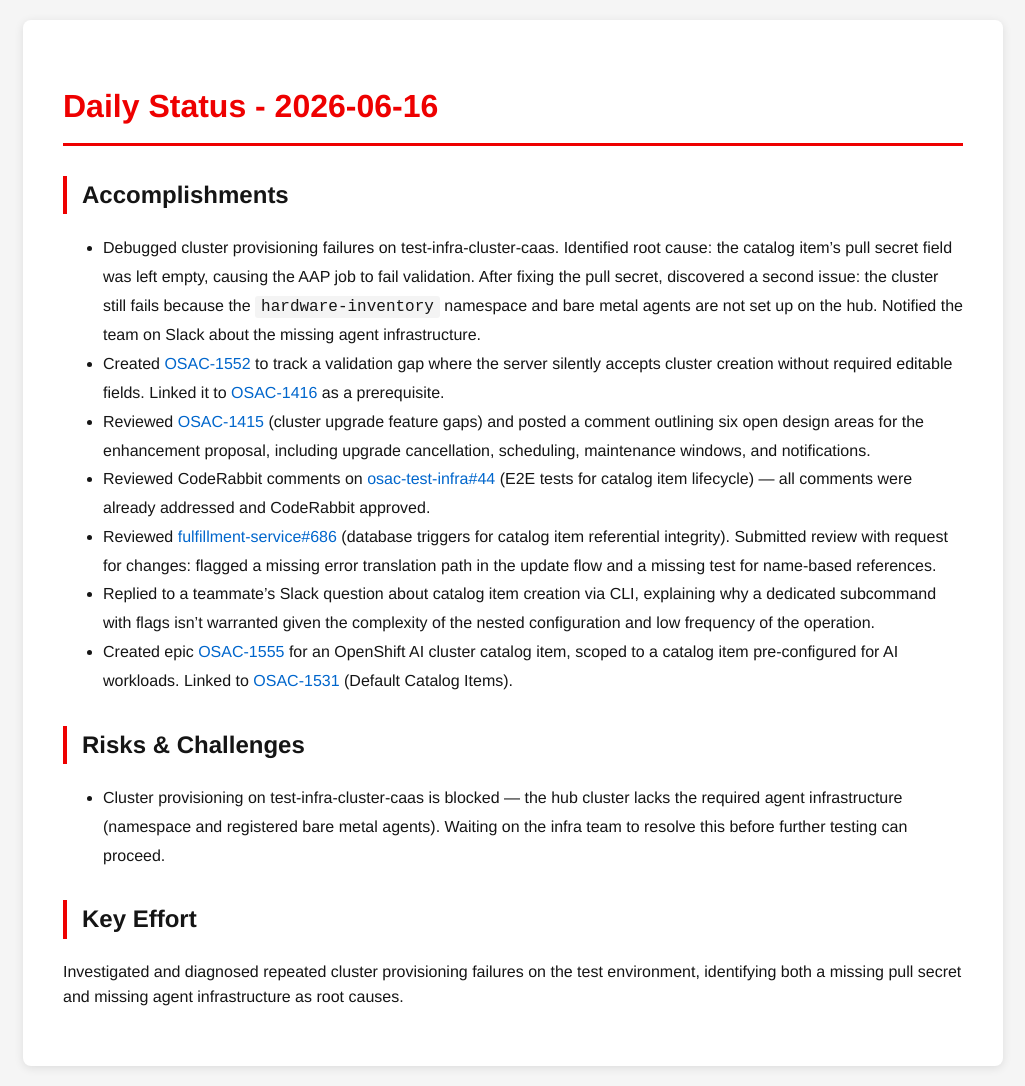
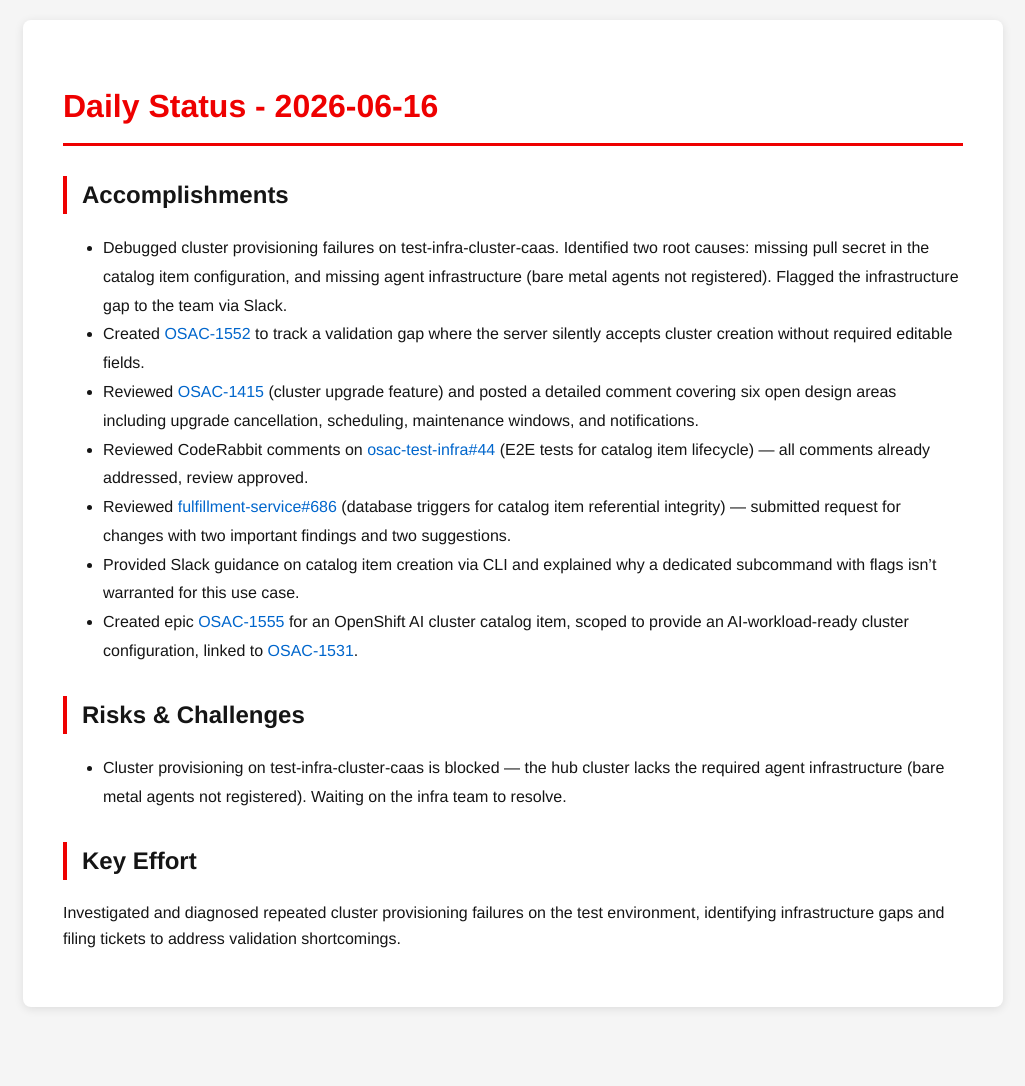
Before and after one commit to tzvatot/daily-status, a Jekyll site: the page built from 2026-06-16.md, in a window 1280 px wide. Shown: the whole page, without its empty margins (127-1152 px from the left). Built offline with Jekyll 4.4.1, drawn with Linux system fonts in a browser that asks for light colours; after the commit the page ends 1027 px from its top, so only the background shows below that.

Commit message:
Daily status update - 2026-06-16

```diff
--- a/2026-06-16.md
+++ b/2026-06-16.md
@@ -7,16 +7,16 @@ date: 2026-06-16
 # Daily Status - 2026-06-16
 
 ## Accomplishments
-- Debugged cluster provisioning failures on test-infra-cluster-caas. Identified root cause: the catalog item's pull secret field was left empty, causing the AAP job to fail validation. After fixing the pull secret, discovered a second issue: the cluster still fails because the `hardware-inventory` namespace and bare metal agents are not set up on the hub. Notified the team on Slack about the missing agent infrastructure.
-- Created [OSAC-1552](https://redhat.atlassian.net/browse/OSAC-1552) to track a validation gap where the server silently accepts cluster creation without required editable fields. Linked it to [OSAC-1416](https://redhat.atlassian.net/browse/OSAC-1416) as a prerequisite.
-- Reviewed [OSAC-1415](https://redhat.atlassian.net/browse/OSAC-1415) (cluster upgrade feature gaps) and posted a comment outlining six open design areas for the enhancement proposal, including upgrade cancellation, scheduling, maintenance windows, and notifications.
-- Reviewed CodeRabbit comments on [osac-test-infra#44](https://github.com/osac-project/osac-test-infra/pull/44) (E2E tests for catalog item lifecycle) — all comments were already addressed and CodeRabbit approved.
-- Reviewed [fulfillment-service#686](https://github.com/osac-project/fulfillment-service/pull/686) (database triggers for catalog item referential integrity). Submitted review with request for changes: flagged a missing error translation path in the update flow and a missing test for name-based references.
-- Replied to a teammate's Slack question about catalog item creation via CLI, explaining why a dedicated subcommand with flags isn't warranted given the complexity of the nested configuration and low frequency of the operation.
-- Created epic [OSAC-1555](https://redhat.atlassian.net/browse/OSAC-1555) for an OpenShift AI cluster catalog item, scoped to a catalog item pre-configured for AI workloads. Linked to [OSAC-1531](https://redhat.atlassian.net/browse/OSAC-1531) (Default Catalog Items).
+- Debugged cluster provisioning failures on test-infra-cluster-caas. Identified two root causes: missing pull secret in the catalog item configuration, and missing agent infrastructure (bare metal agents not registered). Flagged the infrastructure gap to the team via Slack.
+- Created [OSAC-1552](https://redhat.atlassian.net/browse/OSAC-1552) to track a validation gap where the server silently accepts cluster creation without required editable fields.
+- Reviewed [OSAC-1415](https://redhat.atlassian.net/browse/OSAC-1415) (cluster upgrade feature) and posted a detailed comment covering six open design areas including upgrade cancellation, scheduling, maintenance windows, and notifications.
+- Reviewed CodeRabbit comments on [osac-test-infra#44](https://github.com/osac-project/osac-test-infra/pull/44) (E2E tests for catalog item lifecycle) — all comments already addressed, review approved.
+- Reviewed [fulfillment-service#686](https://github.com/osac-project/fulfillment-service/pull/686) (database triggers for catalog item referential integrity) — submitted request for changes with two important findings and two suggestions.
+- Provided Slack guidance on catalog item creation via CLI and explained why a dedicated subcommand with flags isn't warranted for this use case.
+- Created epic [OSAC-1555](https://redhat.atlassian.net/browse/OSAC-1555) for an OpenShift AI cluster catalog item, scoped to provide an AI-workload-ready cluster configuration, linked to [OSAC-1531](https://redhat.atlassian.net/browse/OSAC-1531).
 
 ## Risks & Challenges
-- Cluster provisioning on test-infra-cluster-caas is blocked — the hub cluster lacks the required agent infrastructure (namespace and registered bare metal agents). Waiting on the infra team to resolve this before further testing can proceed.
+- Cluster provisioning on test-infra-cluster-caas is blocked — the hub cluster lacks the required agent infrastructure (bare metal agents not registered). Waiting on the infra team to resolve.
 
 ## Key Effort
-Investigated and diagnosed repeated cluster provisioning failures on the test environment, identifying both a missing pull secret and missing agent infrastructure as root causes.
+Investigated and diagnosed repeated cluster provisioning failures on the test environment, identifying infrastructure gaps and filing tickets to address validation shortcomings.
```
